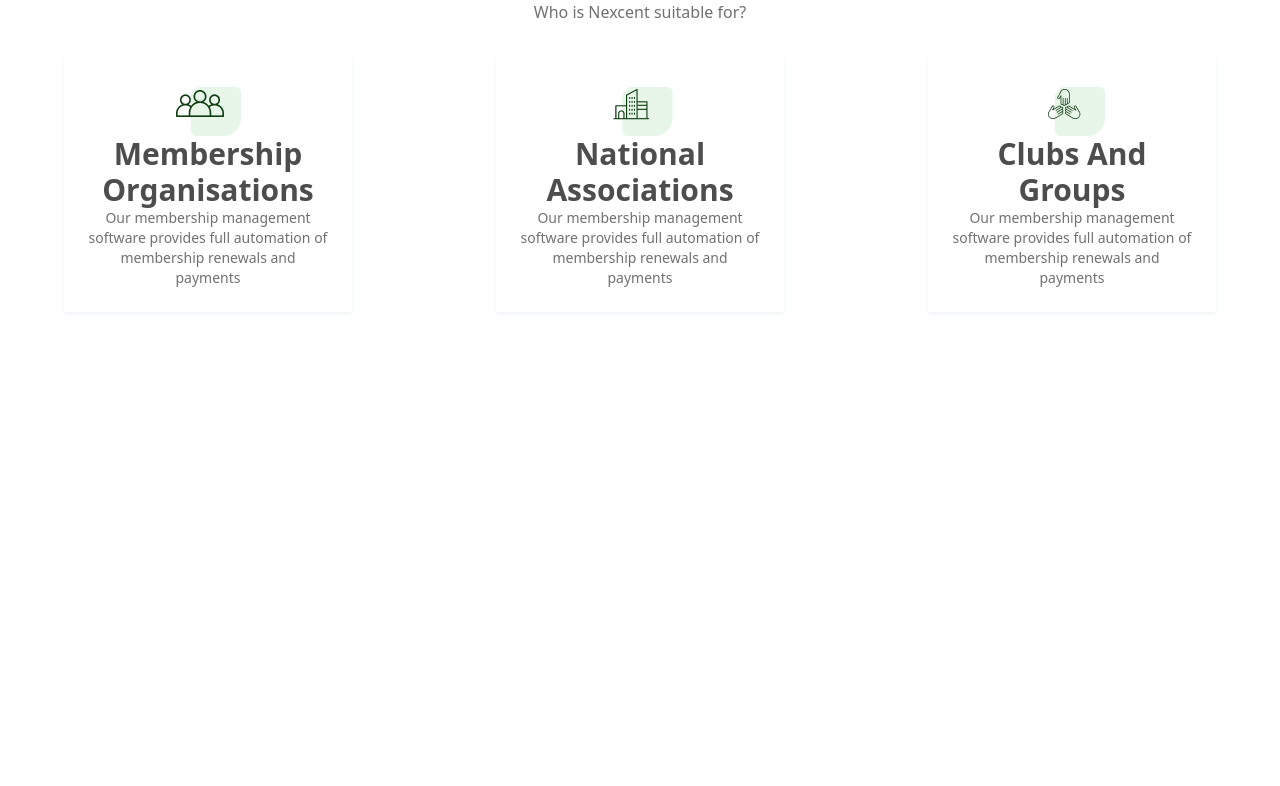
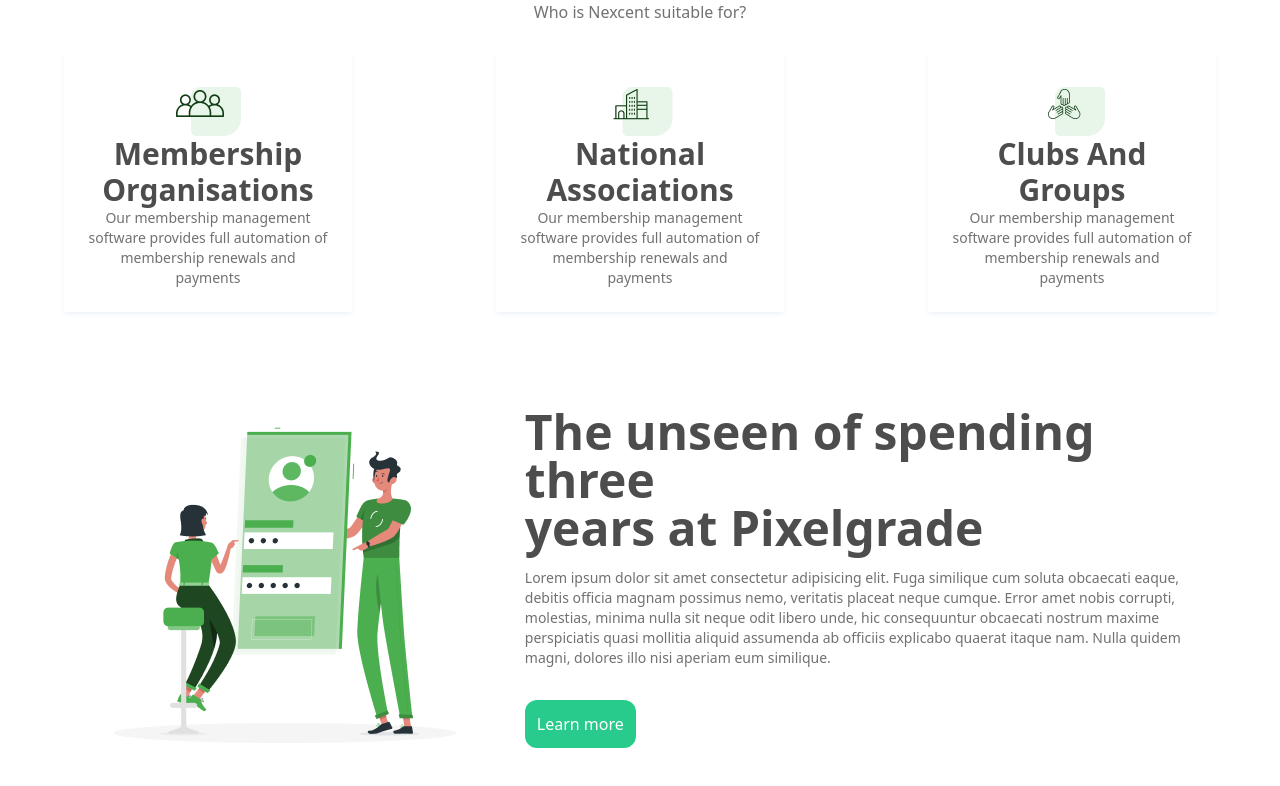
Before and after one commit to salawu-ahmed/Nexcent, a React (Vite) app: page / in a window 1280 px wide. Shown: the part 975-1761 px from the top of the page. Before the commit the page ends 1335 px from the top, so only its background shows below. Built offline with nearby package versions, Linux system fonts and the light colour scheme.

Commit message:
Update: Added Pixelgrade section

```diff
--- a/src/App.jsx
+++ b/src/App.jsx
@@ -3,6 +3,7 @@
 import Community from './components/Community'
 import Hero from './components/Hero'
 import Navbar from './components/Navbar'
+import Pixelgrade from './components/Pixelgrade'
 
 function App() {
 
@@ -12,6 +13,7 @@
     <Hero />
     <Clients />
     <Community />
+    <Pixelgrade />
     </>
   )
 }
--- /dev/null
+++ b/src/components/Pixelgrade.jsx
@@ -0,0 +1,20 @@
+import React from 'react'
+
+const Pixelgrade = () => {
+  return (
+    <div className='py-12 w-full'>
+      <div className="max-w-6xl mx-auto flex items-center justify-between">
+        <div className='w-2/2'>
+            <img src="src/assets/rafiki.png" alt="/" className='text-5xl' />
+        </div>
+        <div className='w-3/5'>
+            <h2 className='text-5xl font-semibold text-dark-grey mb-4'>The unseen of spending three <br />years at Pixelgrade</h2>
+            <p className='text-sm text-grey mb-8'>Lorem ipsum dolor sit amet consectetur adipisicing elit. Fuga similique cum soluta obcaecati eaque, debitis officia magnam possimus nemo, veritatis placeat neque cumque. Error amet nobis corrupti, molestias, minima nulla sit neque odit libero unde, hic consequuntur obcaecati nostrum maxime perspiciatis quasi mollitia aliquid assumenda ab officiis explicabo quaerat itaque nam. Nulla quidem magni, dolores illo nisi aperiam eum similique.</p>
+            <button className='bg-primary-color rounded-xl text-white p-3'>Learn more</button>
+        </div>
+      </div>
+    </div>
+  )
+}
+
+export default Pixelgrade
```
Also changed, not shown: src/assets/rafiki.png (added).
